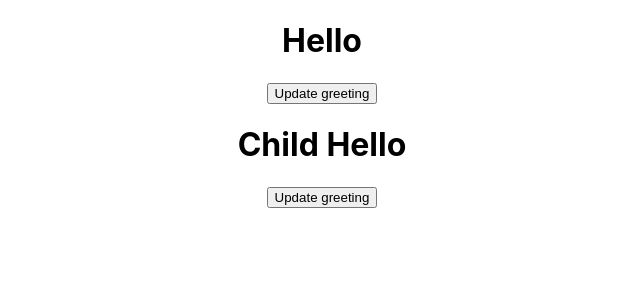
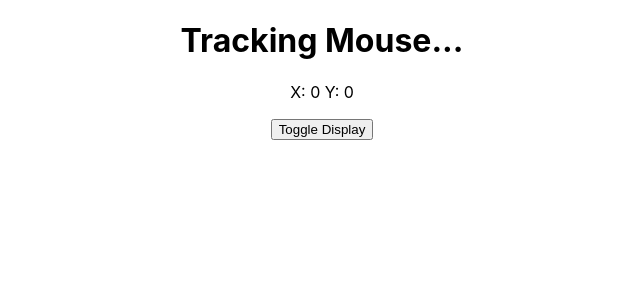
Before and after one commit to avabellaw/learning-react, a React (Create React App) app in the folder my-app/: page / in a window 1280 px wide. Shown: the top 300 px of the page, without its empty margins (318-958 px from the left). Built offline with nearby package versions, Linux system fonts and the light colour scheme.

Commit message:
Add lifecycleCWU - component will unmount

```diff
--- a/my-app/src/App.js
+++ b/my-app/src/App.js
@@ -13,6 +13,7 @@
 import RenderingLists from "./components/RenderingLists/RenderingLists";
 import LifeCyclesCDM from "./components/lifecycles/LifeCyclesCDM";
 import LifeCyclesCDU from "./components/lifecycles/LifeCyclesCDU";
+import LifeCyclesCWU from "./components/lifecycles/LifeCyclesCWU";
 
 function App() {
     return (
@@ -23,9 +24,11 @@
 
                 // Component lifecycles
                 // mount
-                // <LifeCyclesCDM />
+                /* <LifeCyclesCDM
                 // update
-                <LifeCyclesCDU />
+                <LifeCyclesCDU /> */
+                // Will Unmount
+                <LifeCyclesCWU />
             }
         </div>
     );
--- /dev/null
+++ b/my-app/src/components/lifecycles/LifeCyclesCWU.js
@@ -0,0 +1,27 @@
+import React, { Component } from 'react'
+import LifeCyclesCWUTracker from './LifeCyclesCWUTracker'
+
+export class LifeCyclesCWU extends Component {
+    constructor(props) {
+        super(props)
+
+        this.state = {
+            visible: true
+        }
+    }
+
+    toggleDisplay = () => {
+        this.setState((prevState) => ({ visible: !prevState.visible }))
+    }
+
+    render() {
+        return (
+            <div>
+                {this.state.visible && <LifeCyclesCWUTracker />}
+                <button onClick={this.toggleDisplay}>Toggle Display</button>
+            </div>
+        )
+    }
+}
+
+export default LifeCyclesCWU
--- /dev/null
+++ b/my-app/src/components/lifecycles/LifeCyclesCWUTracker.js
@@ -0,0 +1,37 @@
+import React, { Component } from 'react'
+
+export class LifeCyclesCWUTracker extends Component {
+  constructor(props) {
+    super(props)
+
+    this.state = {
+      mouseX: 0,
+      mouseY: 0,
+    }
+  }
+  trackMouse = e => {
+    console.log('Mouse moved')
+    this.setState({
+      mouseX: e.clientX,
+      mouseY: e.clientY,
+    })
+  }
+  componentDidMount() {
+    window.addEventListener('mousemove', this.trackMouse);
+  }
+
+  componentWillUnmount(){
+    console.log("Unmounting")
+    window.removeEventListener('mousemove', this.trackMouse);
+  }
+  render() {
+    return (
+      <div>
+        <h1>Tracking Mouse...</h1>
+        <p>X: {this.state.mouseX} Y: {this.state.mouseY}</p>
+      </div>
+    )
+  }
+}
+
+export default LifeCyclesCWUTracker
```
